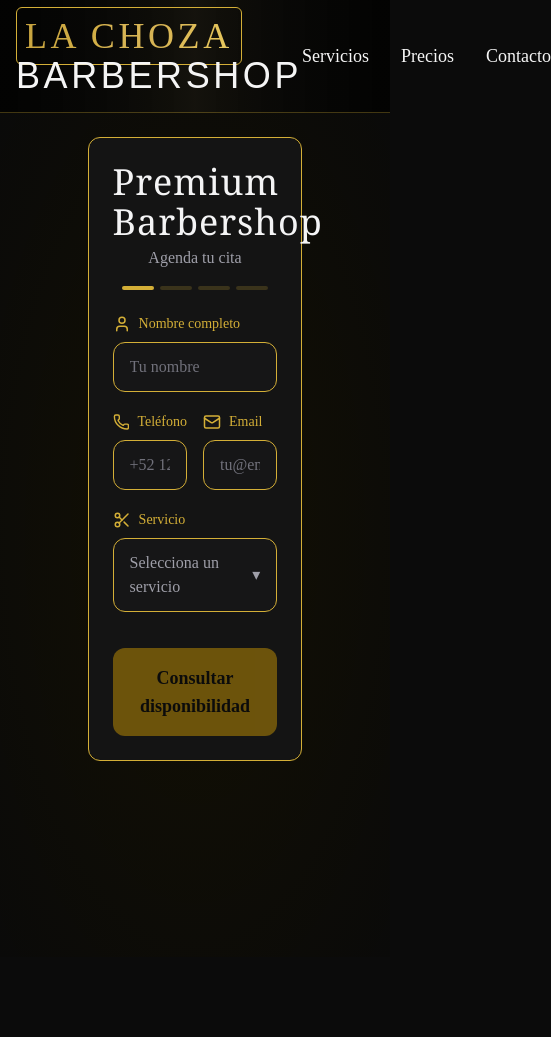
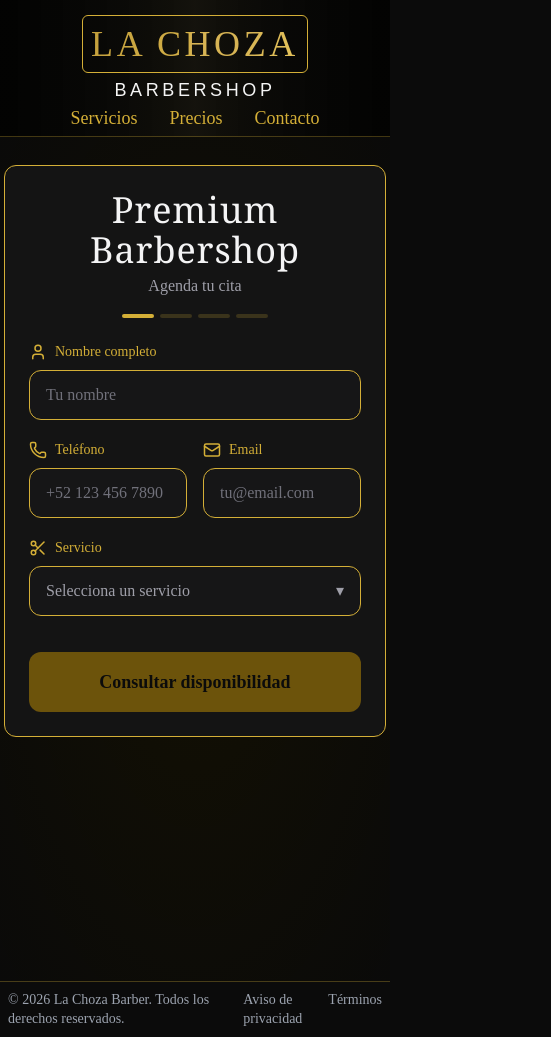
Before and after one commit to RaulSantosDev/appointment-scheduler-template, a React (Vite) app: page /schedule in a window 390 px wide. Shown: the whole page, 551 px wide, since content can reach past the window. Before the commit the page ends 957 px from the top, so only its background shows below. Built offline with nearby package versions, Linux system fonts and the light colour scheme; a web font is replaced by a local one.

Commit message:
feat: adapt layout and styles for mobile devices

```diff
--- a/src/components/layout/Footer.tsx
+++ b/src/components/layout/Footer.tsx
@@ -1,11 +1,11 @@
 export default function Footer() {
   return (
-    <footer className="border-t border-primary/30">
-      <div className="max-w-8xl mx-auto px-6 py-6 flex flex-col md:flex-row justify-between gap-6 text-md ">
+    <footer className="border-t border-primary/30 ">
+      <div className="max-w-8xl mx-auto p-2 text-sm/snug flex md:justify-between md:p-4">
 
-        <span className="text-muted">
+        <p className="text-muted">
           © {new Date().getFullYear()} La Choza Barber. Todos los derechos reservados.
-        </span>
+        </p>
 
         <div className="flex gap-6">
           <a
--- a/src/components/layout/Header.tsx
+++ b/src/components/layout/Header.tsx
@@ -2,37 +2,37 @@ import { Link } from "react-router-dom";
 
 export default function Header() {
   return (
-    <header className="w-full border-b border-primary/30 bg-linear-to-r from-[#010100d8] via-primary/5  to-[#010100d8] ">
+    <header className="w-full border-b border-primary/30 bg-linear-to-r from-[#010100d8] via-primary/5  to-[#010100d8] py-2 md:py-1">
 
-      <div className="max-w-7xl max-h-30 mx-auto px-4 py-4 flex items-center justify-between">
-
+      <div className="max-w-7xl max-h-30 mx-auto px-4 py-4 flex flex-col items-center justify-between md:flex-row ">
 
         {/* Logo / Marca */}
-        <span className="text-4xl tracking-widest font-display text-text">
-          <span className="text-primary font-logotipo md:text-5xl mb-6 text-metallic border border-primary p-2 rounded-sm">
+        <span className="text-4xl tracking-widest font-display text-text text-center">
+          <span className="text-primary font-logotipo md:text-5xl md:mb-6 text-metallic border border-primary p-2 rounded-sm">
             < Link to="/">
               LA CHOZA
             </Link>
-          </span> BARBERSHOP
+          </span> <span className="text-lg md:text-4xl">BARBERSHOP</span>
         </span>
 
         {/* Navegación */}
-        <nav className="flex items-center gap-8 text-lg">
+        <nav className="flex items-center gap-8 text-lg t">
           <a
             href="#servicios"
-            className="text-text hover:text-primary transition"
+            className="text-primary hover:text-primary
+            "
           >
             Servicios
           </a>
           <a
             href="#precios"
-            className="text-text hover:text-primary transition"
+            className="text-primary hover:text-primary transition"
           >
             Precios
           </a>
           <a
             href="#contacto"
-            className="text-text hover:text-primary transition"
+            className="text-primary hover:text-primary transition"
           >
             Contacto
           </a>
--- a/src/components/scheduler/OneStep.tsx
+++ b/src/components/scheduler/OneStep.tsx
@@ -96,11 +96,13 @@ export default function StepOne({
               <Mail size={18} /> Email
             </label>
             <input
+              type="email"
               id='email'
               placeholder="tu@email.com"
               value={draft.email}
               onChange={(e) => updateDraft('email', e.target.value)}
               className={inputClasses}
+              required
             />
           </div>
         </div>
--- a/src/components/sections/Hero.tsx
+++ b/src/components/sections/Hero.tsx
@@ -1,5 +1,6 @@
 import { Link } from "react-router-dom";
 import { LandingPage } from "./LandingPage";
+import { motion } from 'framer-motion';
 
 export default function Hero() {
   return (
@@ -17,17 +18,29 @@ export default function Hero() {
       </div>
 
 
-      <div className="relative z-10 max-w-7xl mx-auto px-6 grid grid-cols-1 md:grid-cols-2 gap-14 items-center">
+      <div className="relative z-10 max-w-7xl mx-auto px-6 grid grid-cols-1 items-center md:grid-cols-2">
+
+        <motion.div initial={{
+                opacity: 0,
+                scale: 0.95
+              }} whileInView={{
+                opacity: 1,
+                scale: 1
+              }} transition={{
+                duration: 0.6
+              }} viewport={{
+                once: true
+              }} className="">
 
         {/* TEXTO */}
-        <div className="text-center md:text-left md:translate-x-[50px] mb-4">
-          <div className="flex items-center gap-3 mt-6">
+        <div className="text-center md:text-left md:translate-x-[50px] mb-4 order-2 md:order-1">
+          <div className="flex items-center justify-center gap-3 mt-6 md:justify-start">
             <p className="uppercase tracking-widest text-xs font-medium text-primary underline underline-offset-8">
               Muna, Yucatán, México.
             </p>
           </div>
 
-          <h1 className="text-4xl md:text-5xl lg:text-6xl font-serif font-bold leading-tight text-white mt-4">
+          <h1 className="text-6xl md:text-5xl lg:text-6xl font-serif font-bold leading-tight text-white mt-4">
             Tu estilo, <br />
             <span className="text-primary">tu mejor </span> <p >versión.</p>
           </h1>
@@ -72,23 +85,40 @@ export default function Hero() {
           </p>
         </div>
 
+        </motion.div>
+
         {/* LOGO */}
-        <div className="relative flex justify-center">
+
+
+        <div className="relative flex justify-center order-1 md:order-2">
           <div className="absolute inset-0 flex justify-center items-center">
             <div className="w-[420px] h-[420px] bg-primary/10 rounded-full blur-[120px]" />
           </div>
 
+
+          <motion.div initial={{
+                opacity: 0,
+                scale: 0.95
+              }} whileInView={{
+                opacity: 1,
+                scale: 1
+              }} transition={{
+                duration: 0.6
+              }} viewport={{
+                once: true
+              }} className="">
           <img
             src="../../../public/460638877_486605284244244_179908150592s36s02823_n.png"
             alt="La Choza Barbershop"
-            className="relative w-120 h-auto rounded-full object-cover cursor-pointer transition-all duration-500 ease-out hover:scale-[1.05] hover:brightness-[1.1] active:scale-[0.98] active:duration-150"
+            className="relative w-70 md:w-120 md:h-auto rounded-full object-cover cursor-pointer transition-all duration-500 ease-out hover:scale-[1.10] hover:brightness-[1.1] active:scale-[0.98] active:duration-150"
           />
+        </motion.div>
+
         </div>
 
         {/* <div className="absolute bottom-6 right-5 w-auto h-auto bg-black border border-primary flex items-center justify-center rounded-md shadow-lg z-20">
                 <span className="text-primary font-serif text-xl italic p-4">By Marcos Tun</span>
         </div> */}
-
       </div>
     </section>
         < LandingPage />
--- a/src/components/sections/LandingPage.tsx
+++ b/src/components/sections/LandingPage.tsx
@@ -71,7 +71,7 @@ export function LandingPage() {
                         </h3>
                         <p className="text-primary text-4xl">
                           {feature.description}
-                          <p className='text-2xl'><a href="wa.link/3skshn">{feature.Cel}</a></p>
+                          <p className='text-2xl'><a href="https://wa.link/3skshn" target=''>{feature.Cel}</a></p>
                         </p>
                       </div>
                 </motion.div>)}
--- a/src/pages/Schedule.tsx
+++ b/src/pages/Schedule.tsx
@@ -8,6 +8,7 @@ import StepThree from "../components/scheduler/StepThree"
 import { businessConfig }  from "../config/business.config"
 import Header from "../components/layout/Header"
 import StepFour from "../components/scheduler/StepFour"
+import Footer from "../components/layout/Footer"
 
 const services = businessConfig.services
 
@@ -33,8 +34,9 @@ export default function Schedule() {
 
     <>
       <Header/>
-      <main className="min-h-screen bg-background text-foreground bg-radial from-[#161200bd] from-1% to-[#07060033] opacity-100">
-        <section className="max-w-3xl mx-auto py-6 px-4">
+
+      <main className="min-h-screen bg-background w-full p-1 text-foreground bg-radial from-[#161200bd] from-1% to-[#07060033] opacity-100">
+        <section className="max-w-3xl mx-auto py-6 ">
 
           {/* Header */}
           {/* <header className="mb-10 text-center">
@@ -46,7 +48,7 @@ export default function Schedule() {
           </header> */}
 
           {/* Step content */}
-          <div className="rounded-xl border border-primary p-6 bg-surface max-w-3/5 mx-auto">
+          <div className="rounded-xl border border-primary p-6 bg-surface md:max-w-3/5 mx-auto">
             {step === 1 && (
               <StepOne
                 services={services}
@@ -91,6 +93,8 @@ export default function Schedule() {
         </section>
       </main>
 
+      < Footer />
+
     </>
   )
 }
```
Also changed, not shown: src/pages/Home.tsx (+5 -5 lines), src/App.css (added). Lines whose indentation alone changed are shown as unchanged.
